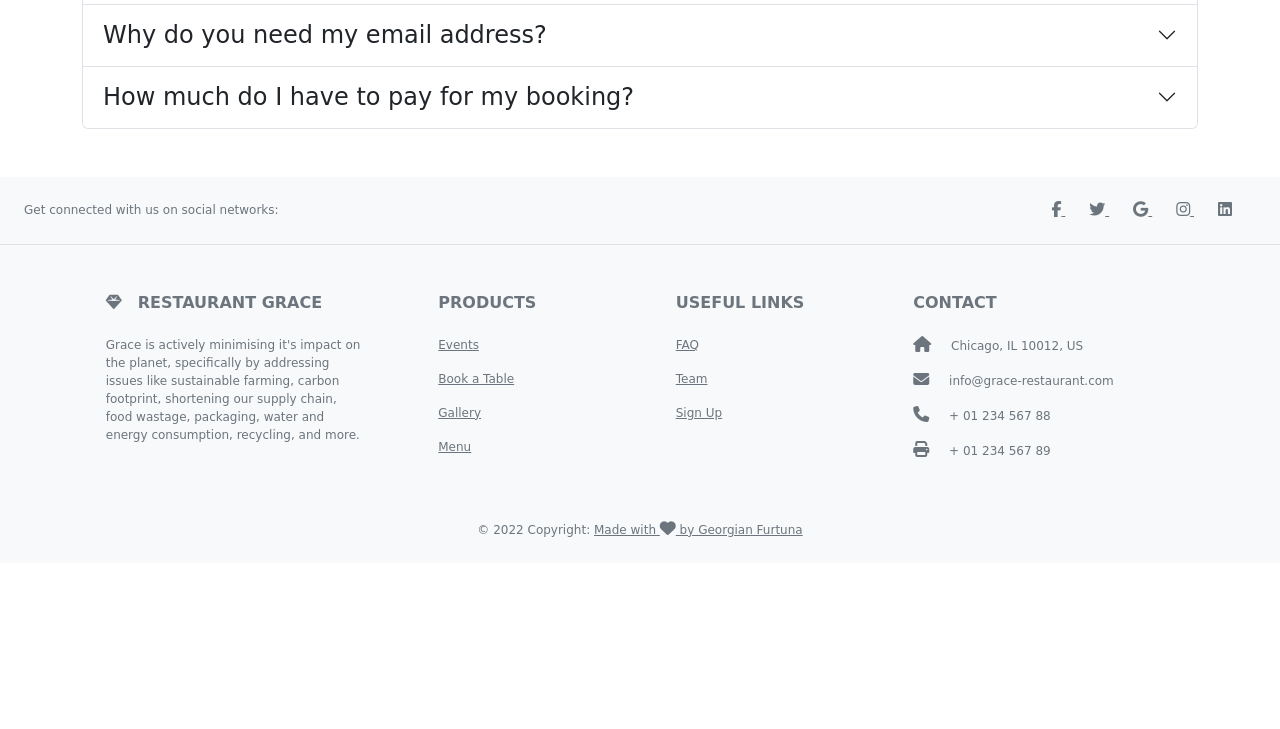
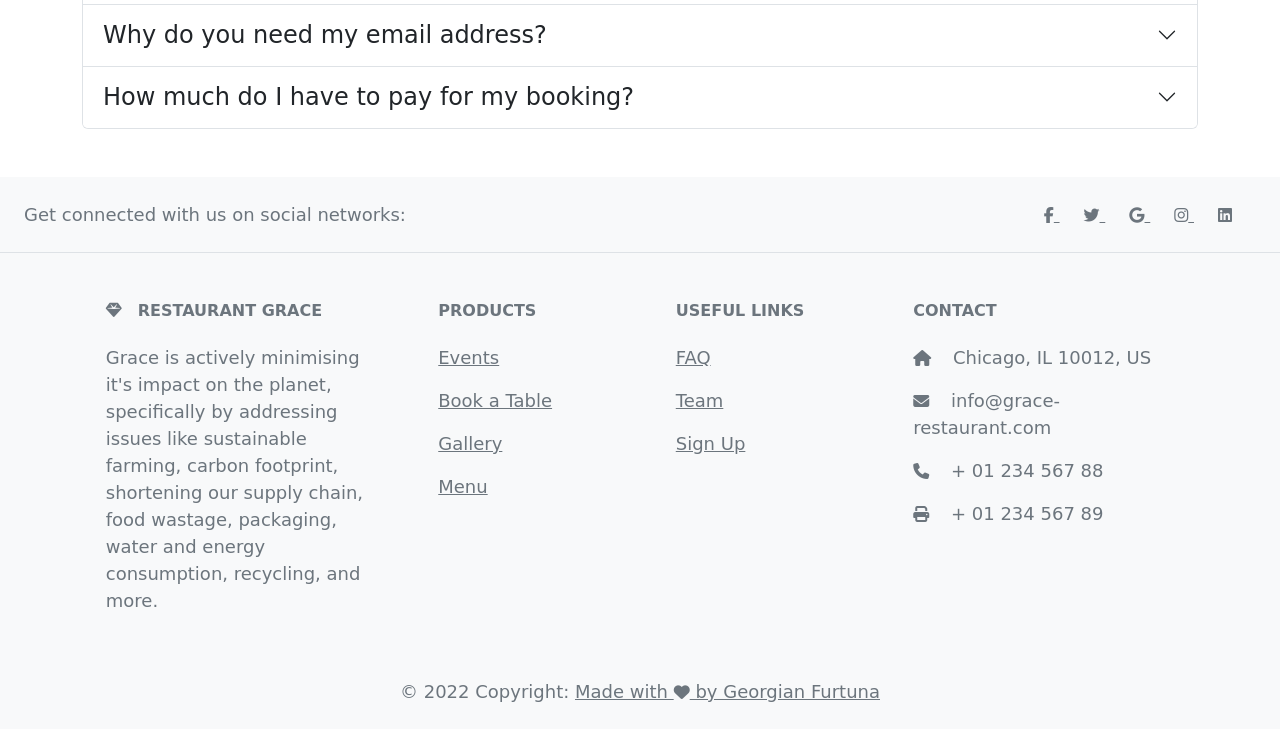
Before and after one commit to GeorgianF/Grace-P4-CI, a Django app: page /faq/ in a window 1280 px wide. Shown: the part 453-1182 px from the top of the page. Before the commit the page ends 990 px from the top, so only its background shows below. Run offline with Django 3.2, Linux system fonts and the light colour scheme; some libraries are stand-ins or nearby versions; some web fonts are replaced.

Commit message:
add new font size to the footer, it was to small

```diff
--- a/static/css/style.css
+++ b/static/css/style.css
@@ -111,7 +111,7 @@
 
 /* ---- FOOTER ---- */
 footer {
-    font-size: 12px;
+    font-size: 18px;
 }
 
 footer i {
@@ -378,9 +378,6 @@ a.btn-index:hover::before{
     margin: 50px 0;
 }
 
-.accordion-header {
-    font-size: 36px;
-}
 
 /* ---- Media Queries ----- */
 
```
